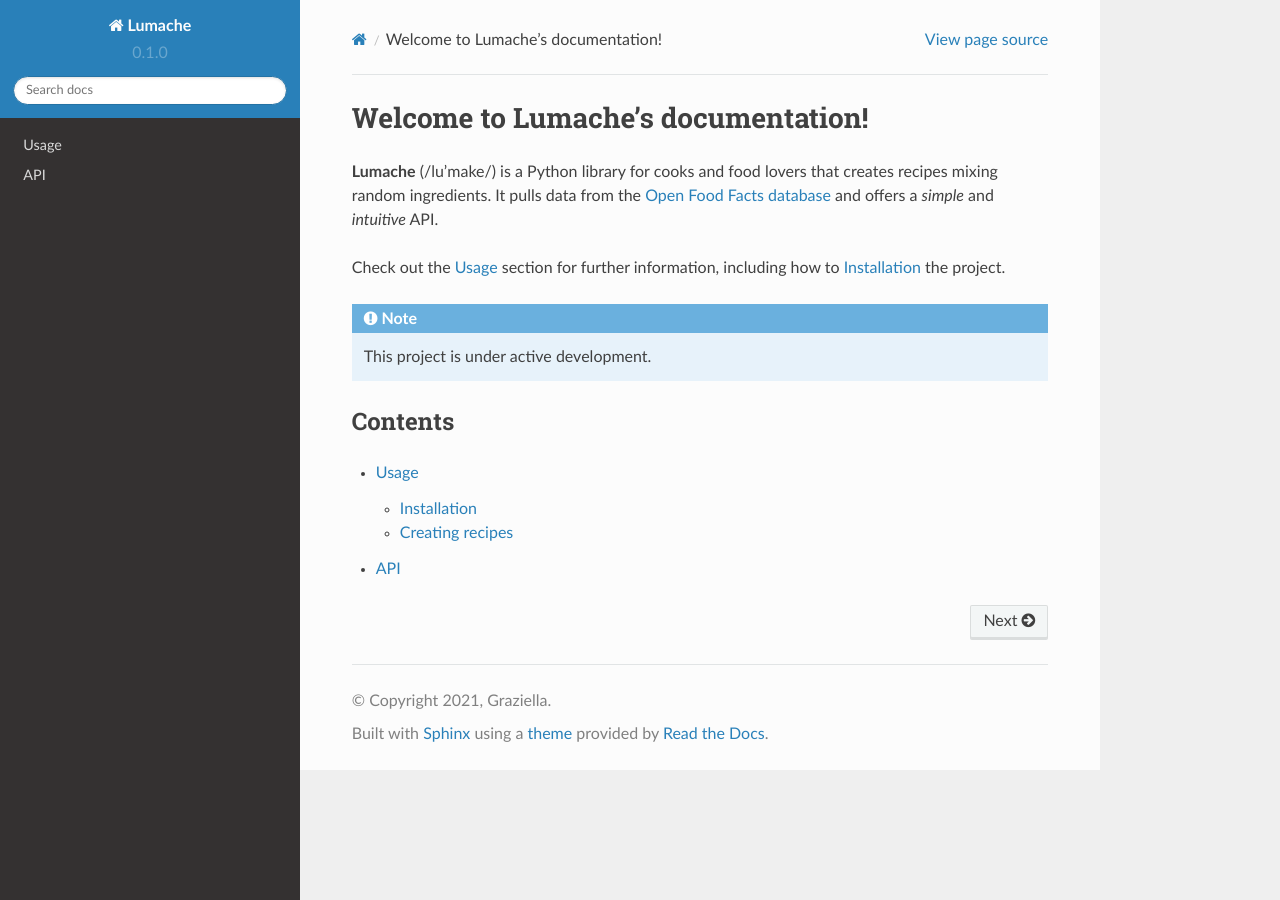
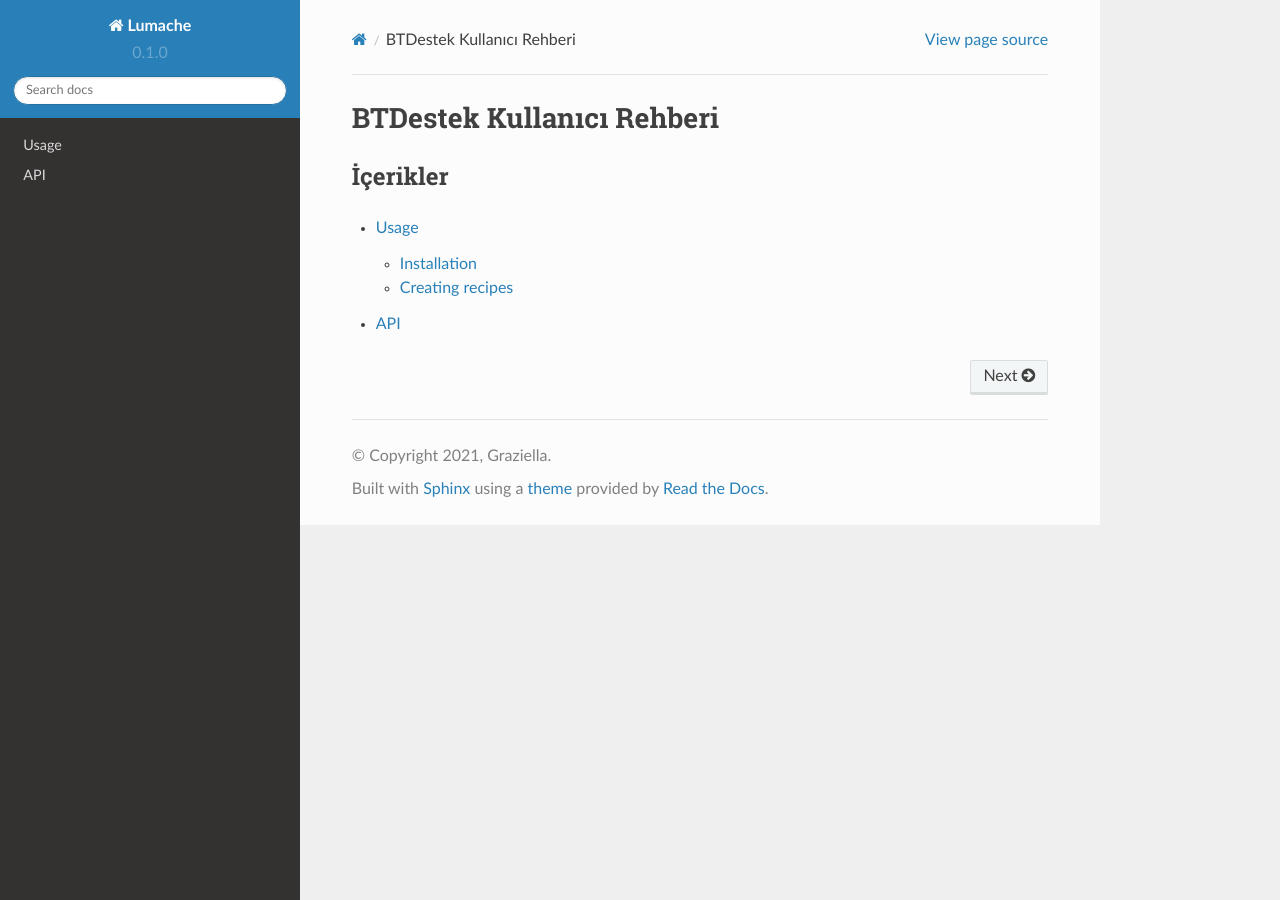
Before and after one commit to frkiergn/btdestek_docs, a Sphinx documentation site: the page built from docs/source/index.rst, in a window 1280 px wide. Built offline with Sphinx 7.4.7 and the Read the Docs theme 2.0.0, drawn with Linux system fonts in a browser that asks for light colours.

Commit message:
Update index.rst

```diff
--- a/docs/source/index.rst
+++ b/docs/source/index.rst
@@ -1,19 +1,8 @@
-Welcome to Lumache's documentation!
+BTDestek Kullanıcı Rehberi
 ===================================
 
-**Lumache** (/lu'make/) is a Python library for cooks and food lovers
-that creates recipes mixing random ingredients.
-It pulls data from the `Open Food Facts database <https://world.openfoodfacts.org/>`_
-and offers a *simple* and *intuitive* API.
 
-Check out the :doc:`usage` section for further information, including
-how to :ref:`installation` the project.
-
-.. note::
-
-   This project is under active development.
-
-Contents
+İçerikler
 --------
 
 .. toctree::
```
